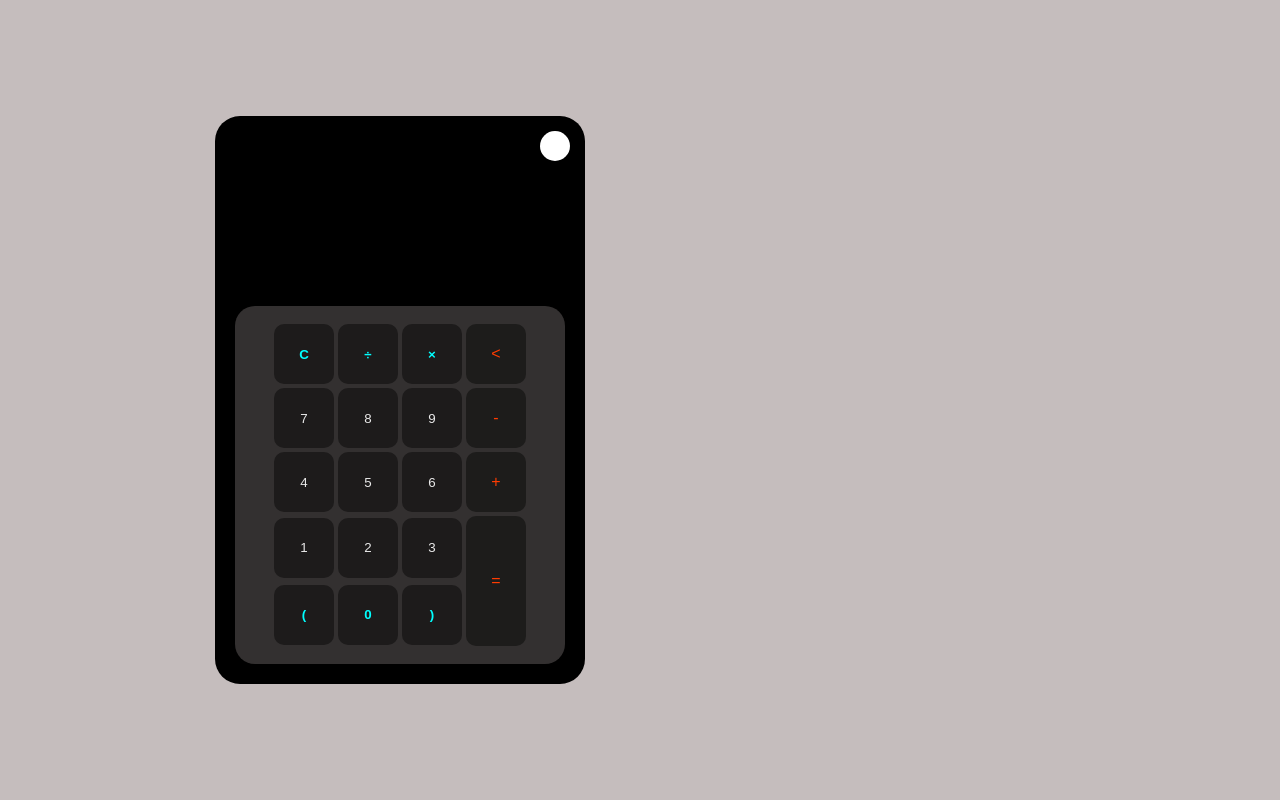
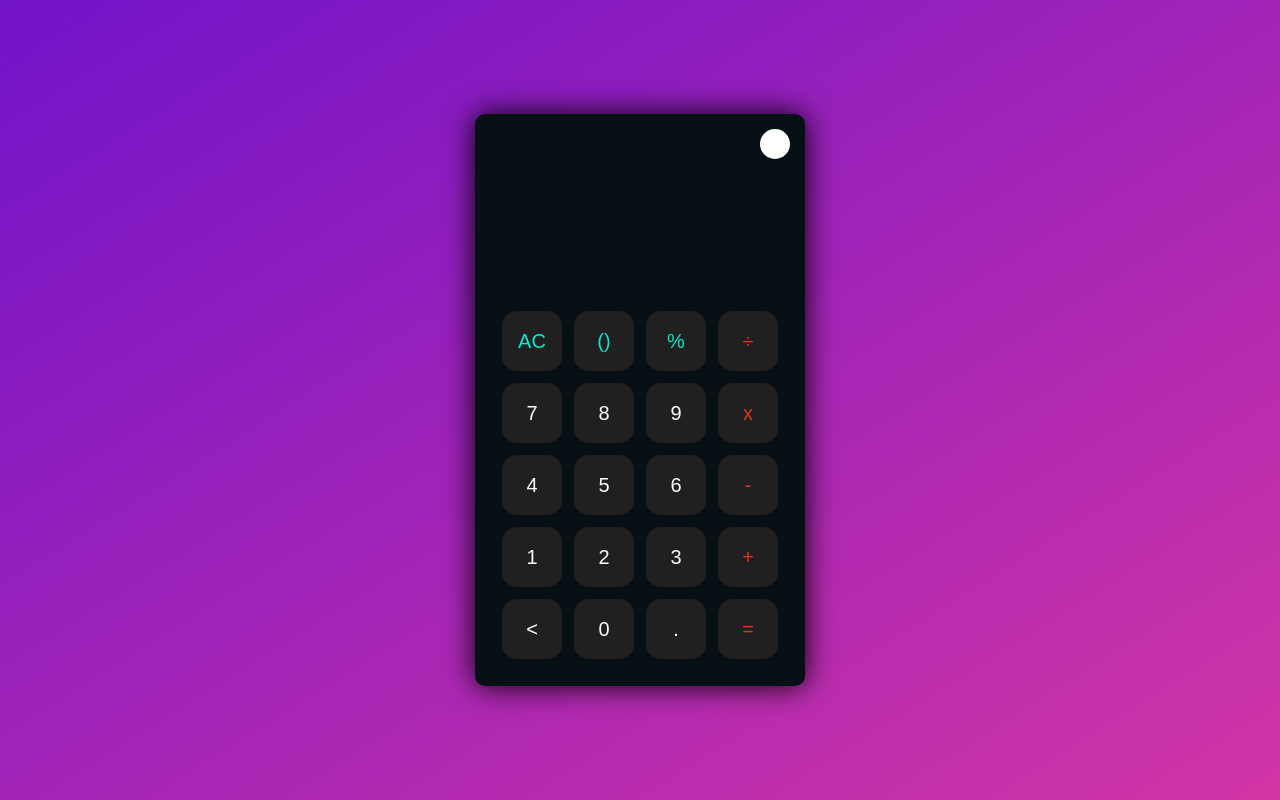
Before and after one commit to agus4385/kuis-praktikum-1-if08, a plain HTML site: page index.html in a window 1280 px wide. Drawn offline with Linux system fonts and the light colour scheme.

Commit message:
Finishing

```diff
--- a/index.html
+++ b/index.html
@@ -4,95 +4,56 @@
     <meta charset="UTF-8">
     <meta http-equiv="X-UA-Compatible" content="IE=edge">
     <meta name="viewport" content="width=device-width, initial-scale=1.0">
+    <link rel="stylesheet" href="style.css">
     <title>Kalkulator</title>
-    <link rel="stylesheet" href="style.css">
 </head>
 <body>
     <div class="container">
-            <div class="kalkulator">
+        <div class="calculator dark">
             <div class="theme-toggler active">
                 <i class="toggler-icon"></i>
             </div>
-                <div class="screen-display">
+            <div class="display-screen">
                 <div id="display"></div>
             </div>
-                <div class="cover">
-
-
                 <div class="buttons">
                     <table>
                         <tr>
-                            <td>
-                                <button class="operator" id="clear">C</button>
-                            </td>
-                            <td>
-                                <button class="operator" id="/">&divide;</button>
-                            </td>
-                            <td>
-                                <button class="operator" id="*">&times;</button>
-                            </td>
-                            <td>
-                                <button class="hapus" id="Hapus"><</button>
-                            </td>
+                            <td><button class="btn-clear" id="clear">AC</button></td>
+                            <td><button class="btn-kurung" id="()">()</button></td>
+                            <td><button class="btn-persen" id="%">%</button></td>
+                            <td><button class="btn-operator" id="/">&divide;</button></td>
+
                         </tr>
                         <tr>
-                            <td>
-                                <button class="number" id="7">7</button>
-                            </td>
-                            <td>
-                                <button class="number" id="7">8</button>
-                            </td>
-                            <td>
-                                <button class="number" id="7">9</button>
-                            </td>
-                            <td>
-                                <button class="kurang" id="-">-</button>
-                            </td>
+                            <td><button class="btn-number" id="7">7</button></td>
+                            <td><button class="btn-number" id="8">8</button></td>
+                            <td><button class="btn-number" id="9">9</button></td>
+                            <td><button class="btn-operator" id="*">x</button></td>
                         </tr>
                         <tr>
-                            <td>
-                                <button class="number" id="4">4</button>
-                            </td>
-                            <td>
-                                <button class="number" id="5">5</button>
-                            </td>
-                            <td>
-                                <button class="number" id="6">6</button>
-                            </td>
-                            <td>
-                                <button class="tambah" id="+">+</button>
-                            </td>
+                            <td><button class="btn-number" id="4">4</button></td>
+                            <td><button class="btn-number" id="5">5</button></td>
+                            <td><button class="btn-number" id="6">6</button></td>
+                            <td><button class="btn-operator" id="-">-</button></td>
                         </tr>
                         <tr>
-                            <td>
-                                <button class="number" id="1">1</button>
-                            </td>
-                            <td>
-                                <button class="number" id="2">2</button>
-                             </td>
-                            <td>
-                                <button class="number" id="3">3</button>
-                            </td>
-                            <td rowspan="2">
-                                <button class="equal" id="equal">=</button>
-                            </td>
+                            <td><button class="btn-number" id="1">1</button></td>
+                            <td><button class="btn-number" id="2">2</button></td>
+                            <td><button class="btn-number" id="3">3</button></td>
+                            <td><button class="btn-operator" id="+">+</button></td>
+
                         </tr>
                         <tr>
-                            <td>
-                                <button class="operator" id="(">(</button>
-                            </td>
-                            <td>
-                                <button class="operator" id="0">0</button>
-                            </td>
-                            <td>
-                                <button class="operator" id=")">)</button>
-                            </td>
+                            <td><button class="btn-hapus" id="backspace"><</button></td>
+                            <td><button class="btn-number" id="0">0</button></td>
+                            <td><button class="btn-titik" id=".">.</button></td>
+                            <td><button class="btn-equal" id="equal">=</button></td>
                     </tr>
                 </table>
             </div>
         </div>
     </div>
-        </div>
-        <script src="js/app.js"></script>
+    <script src="js/script.js"></script>
 </body>
 </html>
--- a/js/script.js
+++ b/js/script.js
@@ -0,0 +1,30 @@
+const display = document.querySelector("#display");
+const buttons = document.querySelectorAll("button");
+
+buttons.forEach((item) => {
+  item.onclick = () => {
+    if (item.id == "clear") {
+      display.innerText = "";
+    } else if (item.id == "backspace") {
+      let string = display.innerText.toString();
+      display.innerText = string.substr(0, string.length - 1);
+    } else if (display.innerText != "" && item.id == "equal") {
+      display.innerText = eval(display.innerText);
+    } else if (display.innerText == "" && item.id == "equal") {
+      display.innerText = "Empty!";
+      setTimeout(() => (display.innerText = ""), 2000);
+    } else {
+      display.innerText += item.id;
+    }
+  };
+});
+
+const themeToggleBtn = document.querySelector(".theme-toggler");
+const calculator = document.querySelector(".calculator");
+const toggleIcon = document.querySelector(".toggler-icon");
+let isDark = true;
+themeToggleBtn.onclick = () => {
+  calculator.classList.toggle("dark");
+  themeToggleBtn.classList.toggle("active");
+  isDark = !isDark;
+};
--- a/style.css
+++ b/style.css
@@ -1,30 +1,41 @@
-*{
+* {
     padding: 0;
     margin: 0;
     box-sizing: border-box;
     outline: 0;
     transition: all 0.5s ease;
+}
 
+body {
+    font-family: sans-serif;
 }
-body{
-    font-family: sans-serif;
-    background-color:rgb(197, 189, 189) ;
+
+a {
+    text-decoration: none;
+    color: #fff;
 }
-.container{
+
+body {
+    background-image: linear-gradient( to bottom right, rgb(113, 19, 201),rgba(210,53,165));
+}
+
+.container {
     height: 100vh;
-    width: 100vh;
+    width: 100vw;
     display: grid;
     place-items: center;
 }
-.kalkulator{
-    background-color: #000000;
+
+.calculator {
     position: relative;
     height: auto;
     width: auto;
     padding: 20px;
-    border-radius: 25px;
+    border-radius: 10px;
+    box-shadow: 0 0 30px #000;
 }
-.theme-toggler{
+
+.theme-toggler {
     position: absolute;
     top: 30px;
     right: 30px;
@@ -32,24 +43,29 @@ body{
     cursor: pointer;
     z-index: 1;
 }
-.theme-toggler.active{
-   color: #333;
+
+.theme-toggler.active {
+    color: #333;
 }
-.theme-toggler.active::before{
+
+.theme-toggler.active::before {
     background-color: #fff;
 }
-.theme-toggler::before{
+
+.theme-toggler::before {
     content: '';
     height: 30px;
     width: 30px;
     position: absolute;
+    top: 50%;
     transform: translate(-50%, -50%);
     border-radius: 50%;
     background-color: #333;
     z-index: -1;
 }
-#display{
-    margin: 0 1px;
+
+#display {
+    margin: 0 10px;
     height: 150px;
     width: auto;
     max-width: 270px;
@@ -58,70 +74,135 @@ body{
     justify-content: flex-end;
     font-size: 30px;
     margin-bottom: 20px;
-    color: #ffffff;
-}
-.cover{
-    background-color:#333030 ;
-    padding: 15px 36px;
-    border-radius: 20px;
+    overflow-x: scroll;
+  }
 
-}
-.display::-webkit-scrollbar{
+#display::-webkit-scrollbar {
     display: block;
     height: 3px;
 }
-button{
+
+button {
     height: 60px;
     width: 60px;
-
     border: 0;
-    border-radius: 10px;
-    margin: 1px;
+    border-radius: 30px;
+    margin: 5px;
+    font-size: 20px;
     cursor: pointer;
-    transition: all 100ms ease;
-}
-button:hover{
-    transform: scale(1);
-}
-button#equal{
-    height: 130px;
-  }
-.kalkulator button#clear{
-    background-color: #1d1b1b;;
-    color: aqua;
-}
-.kalkulator button.number{
-    background-color: #1d1b1b;
-    color: #e9e9e9;
-}
-.kalkulator button.operator{
-    background-color: #1d1b1b;
-    color: aqua;
-    font-weight: bold;
-}
-.kalkulator button.equal{
-    background-color: #1d1c1b;
-    color: #ff3c01;
-    font-size: medium;
-}
-.kalkulator button.tambah{
-    background-color: #1d1c1b;
-    color: #ff3c01;
-    font-size: medium;
-}
-.kalkulator button.kurang{
-    background-color: #1d1c1b;
-    color: #ff3c01;
-    font-size: medium;
-}
-.kalkulator button.hapus{
-    background-color: #1d1c1b;
-    color: #ff3c01;
-    font-size: medium;
+    transition: all 200ms ease;
+    border-radius: 25%;
 }
 
-/*Hitam*/
-.kalkulator-hitam{
-    background-color: #000000;
+.cover{
+    background-color: #000;
+}
 
+button:hover {
+    transform: scale(1.1);
 }
+
+button#equal {
+    height: 60px;
+    width: 60px;
+}
+
+/* light theme */
+
+.calculator {
+    background-color: #fff;
+}
+
+.calculator #display {
+    color: #000000;
+}
+
+.calculator button#clear {
+    background-color: #f2efef;
+    color: #09e9cf;
+}
+
+.calculator button.btn-number {
+    background-color: #f2efef;
+    color: #000000;
+}
+
+.calculator button.btn-operator {
+    background-color: #f2efef;
+    color: #dc371a;
+  }
+
+  .calculator button.btn-equal {
+    background-color: #f2efef;
+    color: #dc371a;
+  }
+
+  .calculator button.btn-kurung {
+    background-color: #f2efef;
+    color: #09e9cf;
+  }
+
+  .calculator button.btn-persen {
+    background-color: #f2efef;
+    color: #09e9cf;
+  }
+
+  .calculator button.btn-hapus {
+    background-color: #f2efef;
+    color: #000000;
+  }
+
+  .calculator button.btn-titik {
+    background-color: #f2efef;
+    color: #000000;
+  }
+
+  /* dark theme */
+
+  .calculator.dark {
+    background-color: #071115;
+  }
+
+  .calculator.dark #display {
+    color: #f8fafb;
+  }
+
+  .calculator.dark button#clear {
+    background-color: #212020;
+    color: #09e9cf;
+  }
+
+  .calculator.dark button.btn-number {
+    background-color: #212020;
+    color: #f8fafb;
+  }
+
+  .calculator.dark button.btn-operator {
+    background-color: #212020;
+    color: #dc371a;
+  }
+
+  .calculator.dark button.btn-equal {
+    background-color: #212020;
+    color: #dc371a;
+  }
+
+  .calculator.dark button.btn-kurung {
+    background-color: #212020;
+    color: #09e9cf;
+  }
+
+  .calculator.dark button.btn-persen {
+    background-color: #212020;
+    color: #09e9cf;
+  }
+
+  .calculator.dark button.btn-hapus {
+    background-color: #212020;
+    color: #ffffff;
+  }
+
+  .calculator.dark button.btn-titik {
+    background-color: #212020;
+    color: #ffffff;
+  }
```
Lines whose indentation alone changed are shown as unchanged.
